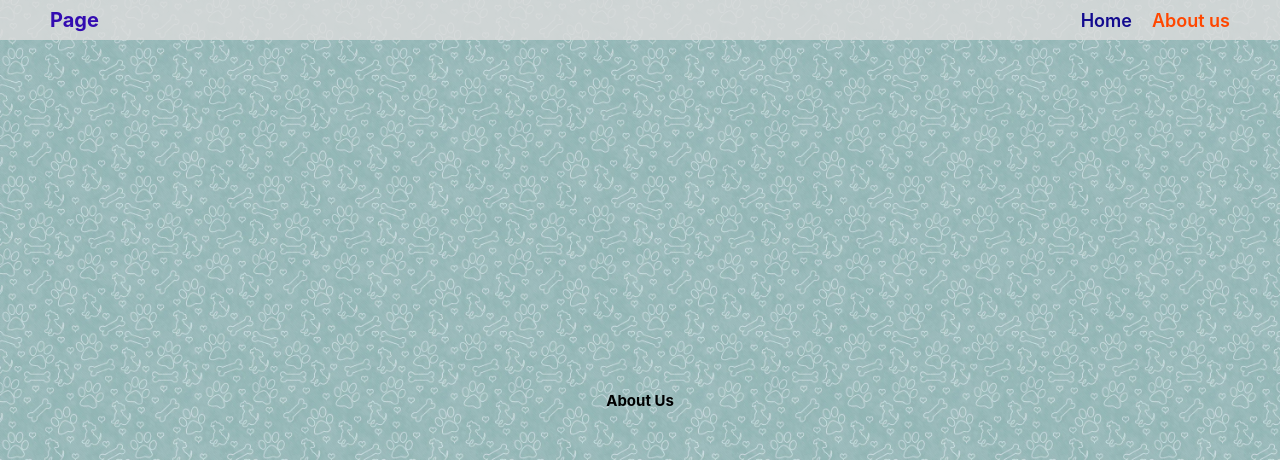
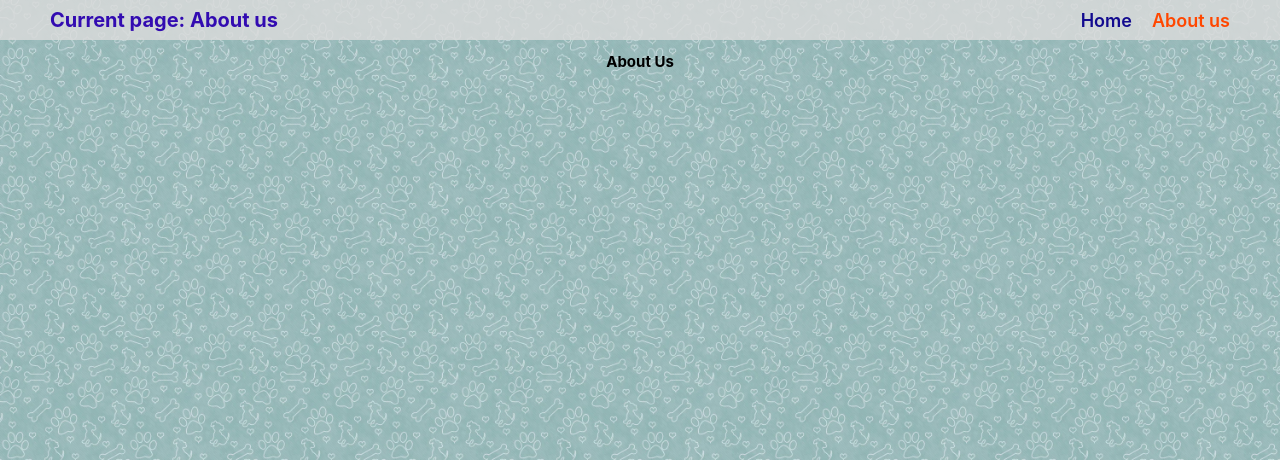
Before and after one commit to Katsiaryna-Andrabaila/react-stage3-rsschool, a React (Create React App) app: page /about in a window 1280 px wide. Shown: the top 460 px of the page. Built offline with nearby package versions, Linux system fonts and the light colour scheme.

Commit message:
feat: add page title in header

```diff
--- a/src/App.tsx
+++ b/src/App.tsx
@@ -8,7 +8,7 @@ export default class App extends React.Component {
   render() {
     return (
       <div className="App">
-        <Header />
+        <Header page="main" />
         <Main />
         <Footer />
       </div>
--- a/src/components/footer/Footer.css
+++ b/src/components/footer/Footer.css
@@ -2,6 +2,7 @@
     display: flex;
     justify-content: space-between;
     align-items: center;
+    flex: 0 0 auto;
 
     width: 100%;
     height: 5vh;
--- a/src/components/header/Header.tsx
+++ b/src/components/header/Header.tsx
@@ -1,29 +1,14 @@
-import { LINK_COLORS, LINK_TITLES } from 'constants/constants';
 import React from 'react';
-import { NavLink } from 'react-router-dom';
 import './Header.css';
+import Nav from './Nav';
+import Title from './Title';
 
-export default class Header extends React.Component {
+export default class Header extends React.Component<{ page: string }> {
   render() {
     return (
       <header className="header">
-        <h1 className="header-title">Page</h1>
-        <nav className="header-nav">
-          <NavLink
-            className="header-link"
-            to="/"
-            style={({ isActive }) => ({ color: isActive ? LINK_COLORS.active : LINK_COLORS.base })}
-          >
-            {LINK_TITLES.home}
-          </NavLink>
-          <NavLink
-            className="header-link"
-            to="/about"
-            style={({ isActive }) => ({ color: isActive ? LINK_COLORS.active : LINK_COLORS.base })}
-          >
-            {LINK_TITLES.about}
-          </NavLink>
-        </nav>
+        <Title page={this.props.page} />
+        <Nav />
       </header>
     );
   }
--- /dev/null
+++ b/src/components/header/Nav.tsx
@@ -0,0 +1,26 @@
+import React from 'react';
+import { NavLink } from 'react-router-dom';
+import { LINK_COLORS, LINK_TITLES } from 'constants/constants';
+
+export default class Nav extends React.Component {
+  render() {
+    return (
+      <nav className="header-nav">
+        <NavLink
+          className="header-link"
+          to="/"
+          style={({ isActive }) => ({ color: isActive ? LINK_COLORS.active : LINK_COLORS.base })}
+        >
+          {LINK_TITLES.home}
+        </NavLink>
+        <NavLink
+          className="header-link"
+          to="/about"
+          style={({ isActive }) => ({ color: isActive ? LINK_COLORS.active : LINK_COLORS.base })}
+        >
+          {LINK_TITLES.about}
+        </NavLink>
+      </nav>
+    );
+  }
+}
--- /dev/null
+++ b/src/components/header/Title.tsx
@@ -0,0 +1,16 @@
+import React from 'react';
+
+export default class Title extends React.Component<{ page: string }> {
+  render() {
+    return (
+      <h1 className="header-title">
+        Current page:{' '}
+        {this.props.page === `${'main'}`
+          ? `${'Home'}`
+          : this.props.page === `${'about'}`
+          ? `${'About us'}`
+          : `${'404'}`}
+      </h1>
+    );
+  }
+}
--- a/src/pages/404.css
+++ b/src/pages/404.css
@@ -0,0 +1,11 @@
+.not-found {
+    display: flex;
+    flex-direction: column;
+    align-items: center;
+
+    min-height: 100vh;
+}
+
+.not-found-header {
+    flex: 1 0 auto;
+}
--- a/src/pages/404.tsx
+++ b/src/pages/404.tsx
@@ -1,13 +1,14 @@
 import React from 'react';
 import Header from '../components/header/Header';
 import Footer from '../components/footer/Footer';
+import './404.css';
 
 export default class NotFound extends React.Component {
   render() {
     return (
-      <div className="App">
-        <Header />
-        <h2>Page not found</h2>
+      <div className="not-found">
+        <Header page="" />
+        <h2 className="not-found-header">Page not found</h2>
         <Footer />
       </div>
     );
--- a/src/pages/About.css
+++ b/src/pages/About.css
@@ -0,0 +1,11 @@
+.about {
+    display: flex;
+    flex-direction: column;
+    align-items: center;
+
+    min-height: 100vh;
+}
+
+.about-header {
+    flex: 1 0 auto;
+}
--- a/src/pages/About.tsx
+++ b/src/pages/About.tsx
@@ -1,13 +1,14 @@
 import React from 'react';
 import Header from '../components/header/Header';
 import Footer from '../components/footer/Footer';
+import './About.css';
 
 export default class About extends React.Component {
   render() {
     return (
-      <div className="App">
-        <Header />
-        <h2>About Us</h2>
+      <div className="about">
+        <Header page="about" />
+        <h2 className="about-header">About Us</h2>
         <Footer />
       </div>
     );
```
